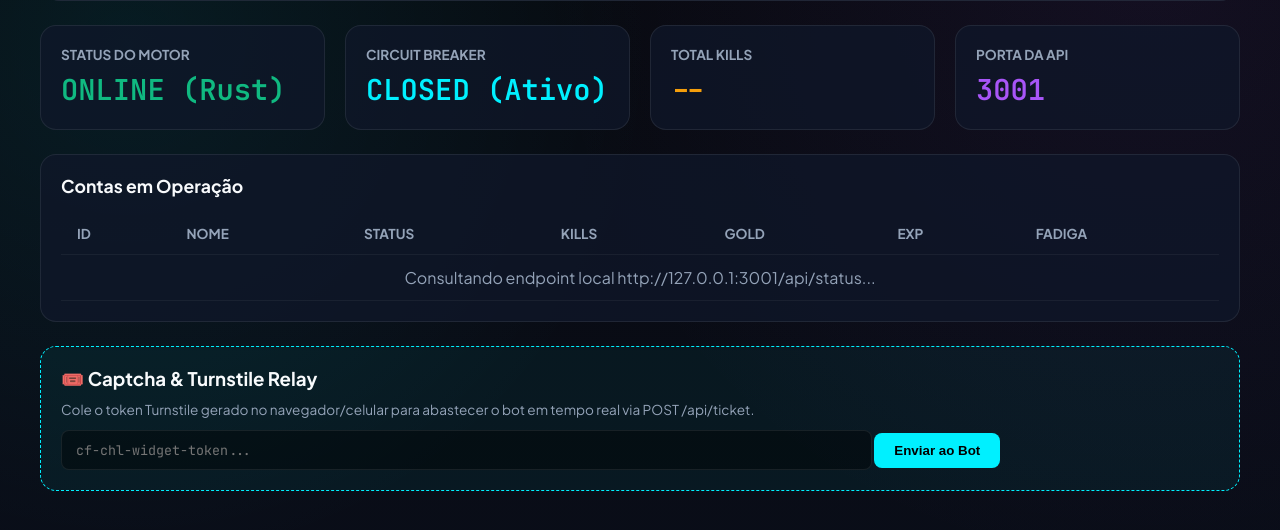
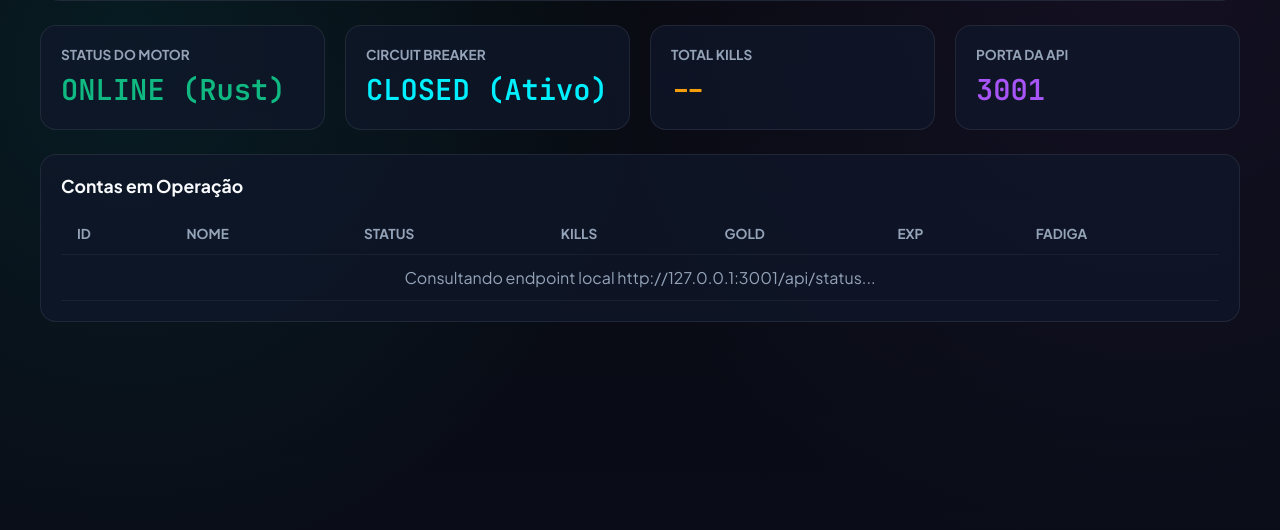
Before and after one commit to kbelludoo/bot-baiak-rust, a plain HTML site: page docs/index.html in a window 1280 px wide. Shown: the part 116-646 px from the top of the page. Drawn offline with Linux system fonts and the light colour scheme; no server answers.

Commit message:
fix(dashboard): remove captcha/turnstile relay form and command inputs, leaving dashboard 100% read-only

```diff
--- a/docs/index.html
+++ b/docs/index.html
@@ -45,9 +45,6 @@
     table { width: 100%; border-collapse: collapse; text-align: left; }
     th, td { padding: 12px 16px; border-bottom: 1px solid rgba(255, 255, 255, 0.05); }
     th { font-size: 0.85rem; color: var(--text-muted); text-transform: uppercase; }
-    .relay-box { margin-top: 24px; background: rgba(0, 240, 255, 0.05); border: 1px dashed var(--accent); border-radius: 16px; padding: 20px; }
-    input[type=text] { width: 70%; padding: 10px 14px; background: rgba(0,0,0,0.4); border: 1px solid var(--card-border); border-radius: 8px; color: #fff; font-family: 'JetBrains Mono', monospace; }
-    button { padding: 10px 20px; background: var(--accent); color: #000; font-weight: 700; border: none; border-radius: 8px; cursor: pointer; }
   </style>
 </head>
 <body>
@@ -104,13 +101,7 @@
       </table>
     </div>
 
-    <div class="relay-box">
-      <h3 style="margin-bottom: 10px;">🎟️ Captcha &amp; Turnstile Relay</h3>
-      <p style="font-size: 0.85rem; color: var(--text-muted); margin-bottom: 12px;">Cole o token Turnstile gerado no navegador/celular para abastecer o bot em tempo real via POST /api/ticket.</p>
-      <input type="text" id="ticketInput" placeholder="cf-chl-widget-token...">
-      <button onclick="submitTicket()">Enviar ao Bot</button>
-      <span id="ticketMsg" style="margin-left: 12px; font-weight: 600;"></span>
-    </div>
+
   </div>
 
   <script>
@@ -145,26 +136,7 @@
       } catch (e) {}
     }
 
-    async function submitTicket() {
-      const t = document.getElementById('ticketInput').value.trim();
-      const msg = document.getElementById('ticketMsg');
-      if (!t) return;
-      try {
-        const res = await fetch('http://127.0.0.1:3001/api/ticket', {
-          method: 'POST',
-          headers: { 'Content-Type': 'application/json' },
-          body: JSON.stringify({ token: t })
-        });
-        const data = await res.json();
-        if (data.ok) {
-          msg.style.color = '#10b981';
-          msg.innerText = '✔ Ticket registrado com sucesso!';
-          document.getElementById('ticketInput').value = '';
-        } else {
-          msg.style.color = '#ef4444';
-          msg.innerText = '✖ Erro: ' + (data.error || 'Falha ao registrar');
-        }
-      } catch (e) {
+          } catch (e) {
         msg.style.color = '#ef4444';
         msg.innerText = '✖ Falha de conexão na porta 3001';
       }
```
